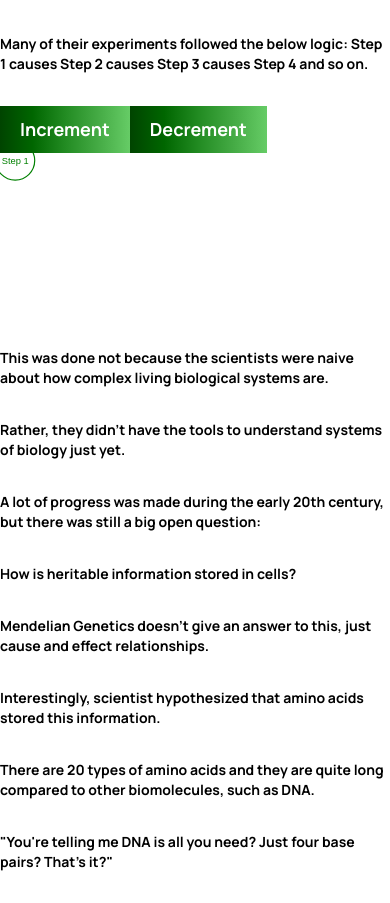
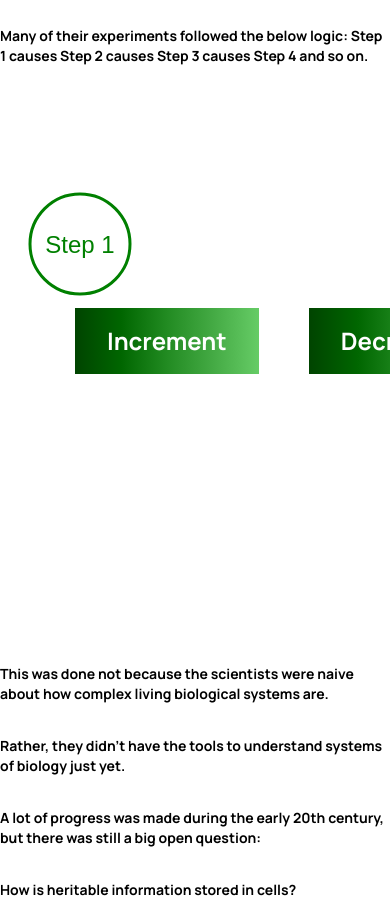
Before and after one commit to jrin771/biofaq, a Next.js app: page / in a window 390 px wide. Shown: the part 5428-6331 px from the top of the page. Built offline with nearby package versions, Linux system fonts and the light colour scheme.

Commit message:
returned AnimatedLinkedList back to normal i need to fix that later and fixed all of the backscrolling image scaling issues for mobile

```diff
--- a/app/page.tsx
+++ b/app/page.tsx
@@ -50,6 +50,15 @@ export default function Home() {
     }
   };
 
+
+<button className={`${captionClass} ${isMobile ? 'w-8 h-8' : 'w-10 h-10'}`} onClick={() => handleScroll("table-of-contents")}><svg height={isMobile ? "32" : "40"} width={isMobile ? "32" : "40"} viewBox="0 0 40 40"><polygon points="20,5 35,35 5,35" fill="#66CC66" /></svg></button>
+
+
+
+
+
+
+
   return(
     <main className="overflow-hidden">
       <div className={divClass}>
@@ -68,7 +77,7 @@ export default function Home() {
         < TableOfContents />
       </div>
       <div className={divClass}>
-        <h1 id="curiosity-section" className={h1Class}>Curiosity <button className={captionClass} onClick={() => handleScroll("table-of-contents")}><svg height="40" width="40" viewBox="0 0 40 40"><polygon points="20,5 35,35 5,35" fill="#66CC66" /></svg></button></h1>
+        <h1 id="curiosity-section" className={h1Class}>Curiosity <button className={`${captionClass} ${isMobile ? 'w-8 h-8' : 'w-10 h-10'}`} onClick={() => handleScroll("table-of-contents")}><svg height={isMobile ? "32" : "40"} width={isMobile ? "32" : "40"} viewBox="0 0 40 40"><polygon points="20,5 35,35 5,35" fill="#66CC66" /></svg></button></h1>
         <p className={plaintextClass}> Why do we age? </p>
         <p className={plaintextClass}> What exactly IS aging? </p>
         <p className={plaintextClass}> Why do some animals age faster or slower than others? </p>
@@ -84,7 +93,7 @@ export default function Home() {
       </div>
 
       <div className={divClass}>
-        <h1 id="molecular-biology-foundations-section" className={h1Class}>Molecular Biology Foundations <button className={captionClass} onClick={() => handleScroll("table-of-contents")}><svg height="40" width="40" viewBox="0 0 40 40"><polygon points="20,5 35,35 5,35" fill="#66CC66" /></svg></button></h1>
+        <h1 id="molecular-biology-foundations-section" className={h1Class}>Molecular Biology Foundations <button className={`${captionClass} ${isMobile ? 'w-8 h-8' : 'w-10 h-10'}`} onClick={() => handleScroll("table-of-contents")}><svg height={isMobile ? "32" : "40"} width={isMobile ? "32" : "40"} viewBox="0 0 40 40"><polygon points="20,5 35,35 5,35" fill="#66CC66" /></svg></button></h1>
         <p className={plaintextClass}> For a long time biology consisted of looking at things, naming things and cutting things open. </p>
         <p className={plaintextClass}> Progress was made but biology didn't become an exact science until 1865. </p>
         <p className={plaintextClass}> That was the year that Gregor Mendel, a friar and biologist, discovered his genetic laws of heritability. </p>
@@ -135,7 +144,7 @@ export default function Home() {
         <p className={plaintextClass}> (On an unrelated note, have any of you noticed how good those "neural networks" have been getting?) </p>
       </div>
       <div className={divClass}>
-        <h1 id="current-research-areas-section" className={h1Class}>Current Research Areas <button className={captionClass} onClick={() => handleScroll("table-of-contents")}><svg height="40" width="40" viewBox="0 0 40 40"><polygon points="20,5 35,35 5,35" fill="#66CC66" /></svg></button></h1>
+        <h1 id="current-research-areas-section" className={h1Class}>Current Research Areas <button className={`${captionClass} ${isMobile ? 'w-8 h-8' : 'w-10 h-10'}`} onClick={() => handleScroll("table-of-contents")}><svg height={isMobile ? "32" : "40"} width={isMobile ? "32" : "40"} viewBox="0 0 40 40"><polygon points="20,5 35,35 5,35" fill="#66CC66" /></svg></button></h1>
         <p className={plaintextClass}> First things first: Everyone (researcheres especially) should check out <a href="https://impetusgrants.org/" target="_blank" rel="noopener noreferrer">Impetus Grants </a> </p>
         <p className={plaintextClass}> They were started by <a href="https://twitter.com/LNuzhna?ref_src=twsrc%5Egoogle%7Ctwcamp%5Eserp%7Ctwgr%5Eauthor" target="_blank" rel="noopener noreferrer">Lada Nuzhna</a>  as a way to rapidly fund basic aging biology research and clinical trials </p>
         <p className={plaintextClass}> They've distributed (as of September 4th, 2023) <a href="https://www.businesswire.com/news/home/20230725237245/en/Impetus-Grants-Secures-10-million-Commitment-from-Hevolution-Foundation-and-Rosenkranz-Foundation-to-Fund-Aging-Science" target="_blank" rel="noopener noreferrer">24 million dollars in grants </a>  </p>
@@ -197,7 +206,7 @@ export default function Home() {
 
       </div>
       <div className={divClass}>
-        <h1 id="healthcare-economics-section" className={h1Class}>Healthcare Economics <button className={captionClass} onClick={() => handleScroll("table-of-contents")}><svg height="40" width="40" viewBox="0 0 40 40"><polygon points="20,5 35,35 5,35" fill="#66CC66" /></svg></button></h1>
+        <h1 id="healthcare-economics-section" className={h1Class}>Healthcare Economics <button className={`${captionClass} ${isMobile ? 'w-8 h-8' : 'w-10 h-10'}`} onClick={() => handleScroll("table-of-contents")}><svg height={isMobile ? "32" : "40"} width={isMobile ? "32" : "40"} viewBox="0 0 40 40"><polygon points="20,5 35,35 5,35" fill="#66CC66" /></svg></button></h1>
         <p className={plaintextClass}> </p>
         <p className={headerClass}> "In this world nothing can be said to be certain, except death and taxes." </p>
         <p className={headerClass}> — Benjamin Franklin </p>
@@ -219,7 +228,7 @@ export default function Home() {
       </div>
 
       <div className={divClass}>
-        <h1 id="startups-section" className={h1Class}>Startups <button className={captionClass} onClick={() => handleScroll("table-of-contents")}><svg height="40" width="40" viewBox="0 0 40 40"><polygon points="20,5 35,35 5,35" fill="#66CC66" /></svg></button></h1>
+        <h1 id="startups-section" className={h1Class}>Startups <button className={`${captionClass} ${isMobile ? 'w-8 h-8' : 'w-10 h-10'}`} onClick={() => handleScroll("table-of-contents")}><svg height={isMobile ? "32" : "40"} width={isMobile ? "32" : "40"} viewBox="0 0 40 40"><polygon points="20,5 35,35 5,35" fill="#66CC66" /></svg></button></h1>
 
         <p className={plaintextClass}><a href="https://retro.bio/" target="_blank" rel="noopener noreferrer"><img src="/images/Retro_logo.png" alt="Retro Logo" style={pngStyle} /></a></p>
         <p className={plaintextClass}> Retro Biosciences was founded in 2021 by Joe Betts-LaCroix, Sheng Ding, and Matt Buckley </p>
@@ -283,7 +292,7 @@ export default function Home() {
 
       </div>
       <div className={divClass}>
-        <h1 id="fellowships-+-communities-section" className={h1Class}>Fellowships + Communities <button className={captionClass} onClick={() => handleScroll("table-of-contents")}><svg height="40" width="40" viewBox="0 0 40 40"><polygon points="20,5 35,35 5,35" fill="#66CC66" /></svg></button></h1>
+        <h1 id="fellowships-+-communities-section" className={h1Class}>Fellowships + Communities <button className={`${captionClass} ${isMobile ? 'w-8 h-8' : 'w-10 h-10'}`} onClick={() => handleScroll("table-of-contents")}><svg height={isMobile ? "32" : "40"} width={isMobile ? "32" : "40"} viewBox="0 0 40 40"><polygon points="20,5 35,35 5,35" fill="#66CC66" /></svg></button></h1>
 
         <p className={plaintextClass}> <a href="https://www.beondeck.com/longevity-startup-school" target="_blank" rel="noopener noreferrer"><img src="/images/5e9d1abf4c5ff941b4c97dc4_Logo+Text.png" alt="On Deck Fellowship" style={pngStyle} /></a></p>
         <p className={plaintextClass}> On Deck Longevity Startup School </p>
--- a/components/AnimatedLinkedList.tsx
+++ b/components/AnimatedLinkedList.tsx
@@ -6,31 +6,29 @@ import * as d3 from "d3";
 interface NodeDatum {
   id: string;
   label: string;
-  x: number; // Relative position (0-1)
-  y: number; // Relative position (0-1)
+  x: number;
+  y: number;
 }
 
 const AnimatedLinkedList: React.FC = () => {
   const [nodes, setNodes] = useState<NodeDatum[]>([
-    { id: "1", label: "Step 1", x: 0.1, y: 0.1 },
+    { id: "1", label: "Step 1", x: 80, y: 80 },
   ]);
   const ref = useRef<SVGSVGElement>(null);
 
   useEffect(() => {
     const svg = d3.select(ref.current);
-    const { clientWidth, clientHeight } = svg.node() as unknown as HTMLElement;
-
     svg.selectAll("circle").data(nodes).join("circle")
-      .attr("cx", d => d.x * clientWidth)
-      .attr("cy", d => d.y * clientHeight)
+      .attr("cx", d => d.x)
+      .attr("cy", d => d.y)
       .attr("r", 50)
       .attr("stroke", "green")
       .attr("fill", "none")
       .attr("stroke-width", 3);
 
     svg.selectAll("text").data(nodes).join("text")
-      .attr("x", d => d.x * clientWidth)
-      .attr("y", d => d.y * clientHeight)
+      .attr("x", d => d.x)
+      .attr("y", d => d.y)
       .attr("text-anchor", "middle")
       .attr("dominant-baseline", "central")
       .attr("style", "font: 24px sans-serif;")
@@ -38,10 +36,10 @@ const AnimatedLinkedList: React.FC = () => {
       .text(d => d.label);
 
     svg.selectAll("line").data(nodes.slice(0, -1)).join("line")
-      .attr("x1", (d, i) => d.x * clientWidth + 50)
-      .attr("y1", d => d.y * clientHeight)
-      .attr("x2", (d, i) => nodes[i + 1].x * clientWidth - 50)
-      .attr("y2", (d, i) => nodes[i + 1].y * clientHeight)
+      .attr("x1", (d, i) => d.x + 50)
+      .attr("y1", d => d.y)
+      .attr("x2", (d, i) => nodes[i + 1].x - 50)
+      .attr("y2", (d, i) => nodes[i + 1].y)
       .attr("stroke", "black")
       .attr("stroke-width", 3)
       .attr("marker-end", "url(#arrow)");
@@ -53,8 +51,8 @@ const AnimatedLinkedList: React.FC = () => {
       const newNode = {
         id: `${newId}`,
         label: `Step ${newId}`,
-        x: 0.1 + (newId - 1) * 0.1,
-        y: 0.1,
+        x: 80 + (newId - 1) * 120,
+        y: 80,
       };
       setNodes([...nodes, newNode]);
     }
@@ -68,13 +66,33 @@ const AnimatedLinkedList: React.FC = () => {
 
   return (
     <div>
-      <button onClick={addNode} className="increment-button">
+      <button onClick={addNode} style={{
+        position: 'relative',
+        left: '75px',
+        top: '210px',
+        background: 'linear-gradient(to right, #004400, #006600, #228B22, #44AA44, #66CC66)',
+        fontSize: '24px',
+        color: 'white',
+        border: 'none',
+        padding: '15px 32px',
+        cursor: 'pointer'
+      }}>
         Increment
       </button>
-      <button onClick={removeNode} className="decrement-button">
+      <button onClick={removeNode} style={{
+        position: 'relative',
+        left: '125px',
+        top: '210px',
+        background: 'linear-gradient(to right, #004400, #006600, #228B22, #44AA44, #66CC66)',
+        fontSize: '24px',
+        color: 'white',
+        border: 'none',
+        padding: '15px 32px',
+        cursor: 'pointer'
+      }}>
         Decrement
       </button>
-      <svg ref={ref} width="100%" height="100%" viewBox="0 0 1000 500">
+      <svg ref={ref} width={1000} height={500}>
         <defs>
           <marker id="arrow" viewBox="0 0 10 10" refX="9" refY="5"
             markerWidth="6" markerHeight="6" orient="auto">
@@ -82,22 +100,6 @@ const AnimatedLinkedList: React.FC = () => {
           </marker>
         </defs>
       </svg>
-      <style jsx>{`
-        .increment-button, .decrement-button {
-          font-size: 24px;
-          background: linear-gradient(to right, #004400, #006600, #228B22, #44AA44, #66CC66);
-          color: white;
-          border: none;
-          padding: 15px 32px;
-          cursor: pointer;
-        }
-        @media (max-width: 768px) {
-          .increment-button, .decrement-button {
-            font-size: 18px;
-            padding: 10px 20px;
-          }
-        }
-      `}</style>
     </div>
   );
 };
```
